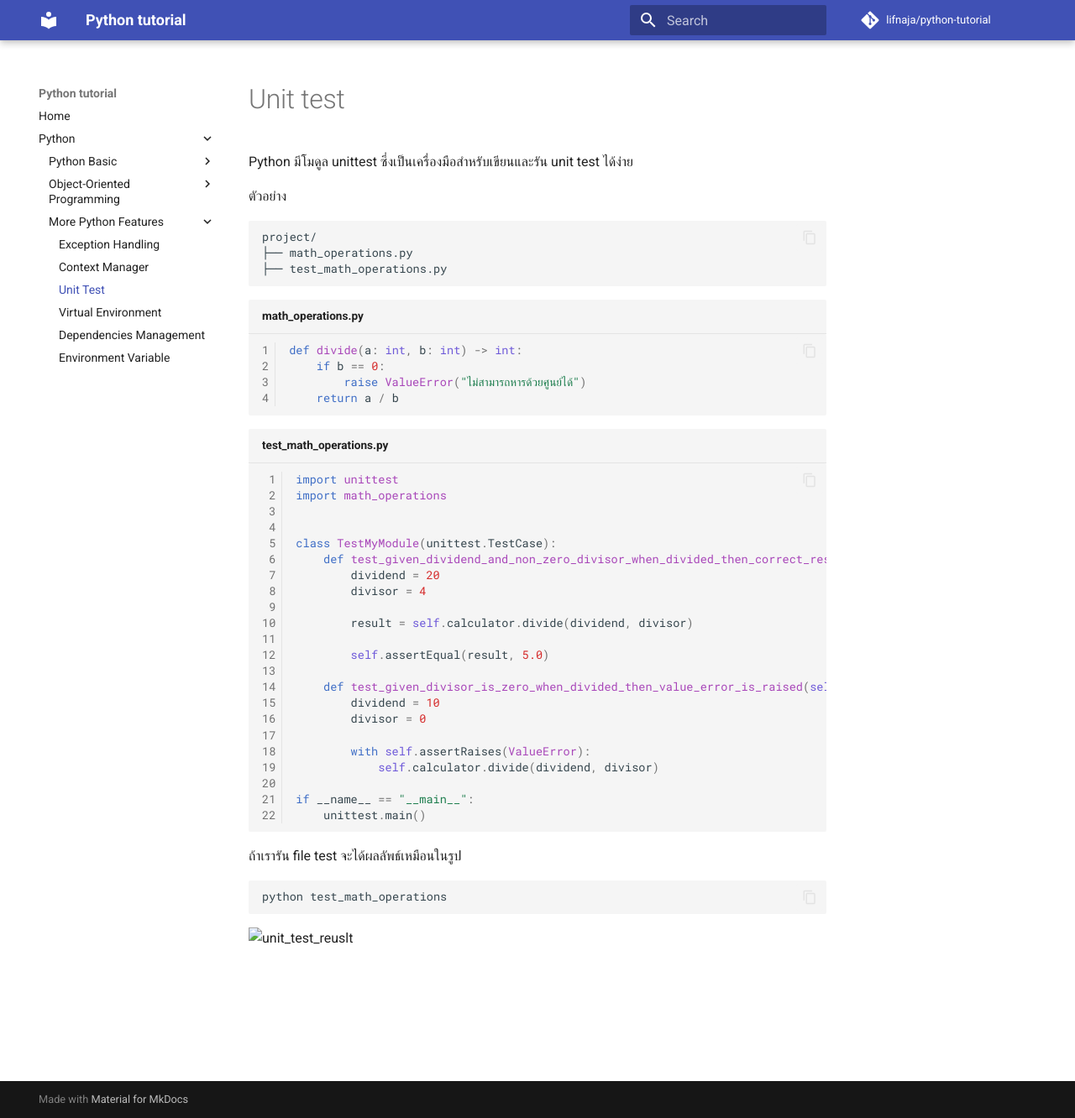
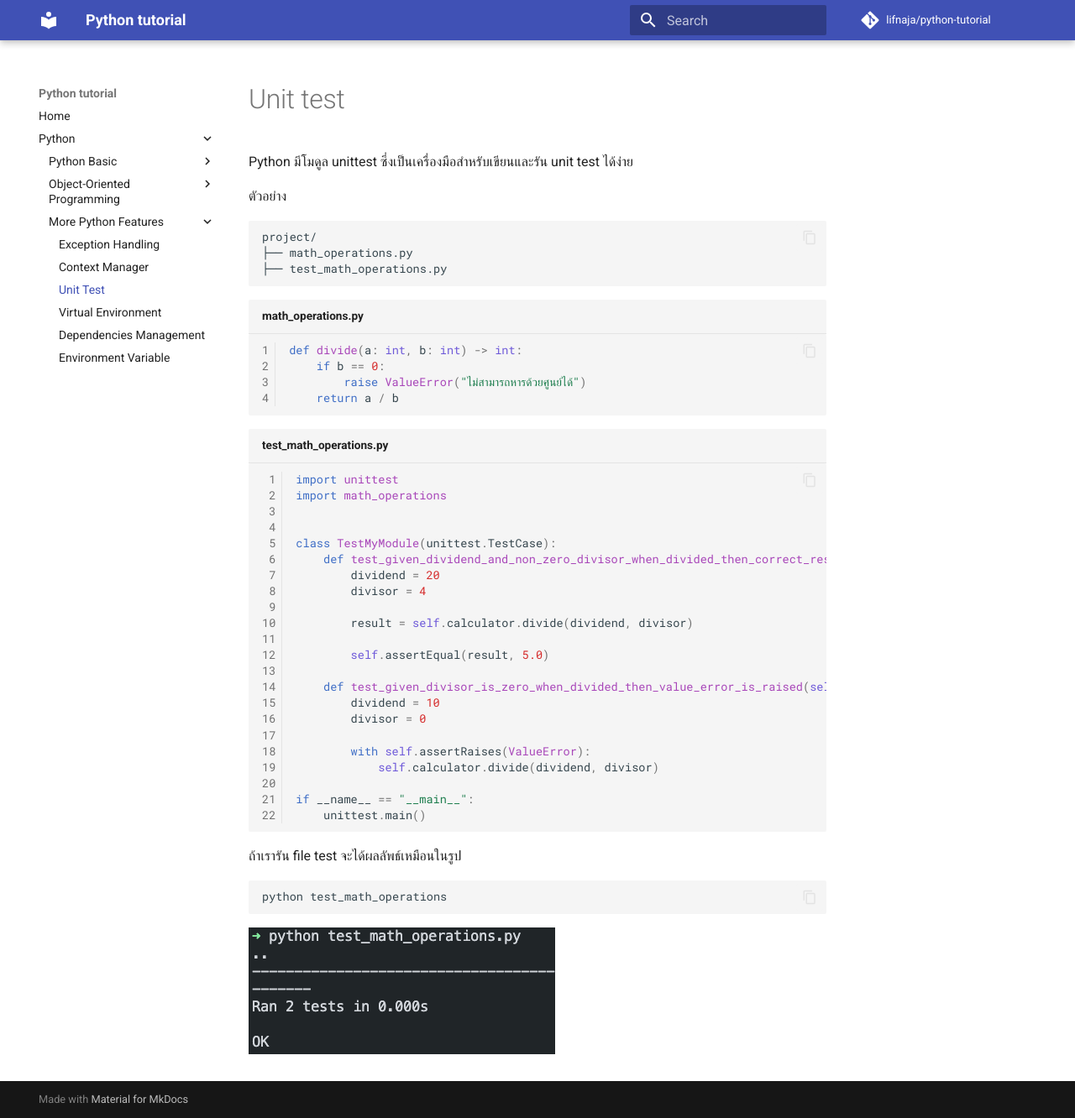
Before and after one commit to lifnaja/python-tutorial, an MkDocs documentation site: the page built from docs/python/more-features/unit_test.md, in a window 1280 px wide and 1332 px high. Shown: the whole window at 84% size. Built offline with MkDocs 1.6.1 and Material for MkDocs 9.7.7, drawn with Linux system fonts in a browser that asks for light colours; comment, search, counter and statistics services are not loaded.

Commit message:
fixed path image in unit test page

````diff
--- a/docs/python/more-features/unit_test.md
+++ b/docs/python/more-features/unit_test.md
@@ -49,4 +49,4 @@ if __name__ == "__main__":
 ```bash
 python test_math_operations
 ```
-![unit_test_reuslt](images/unit_test_reuslt.png "unit_test_reuslt")
+![unit_test_reuslt](../images/unit_test_reuslt.png "unit_test_reuslt")
````
